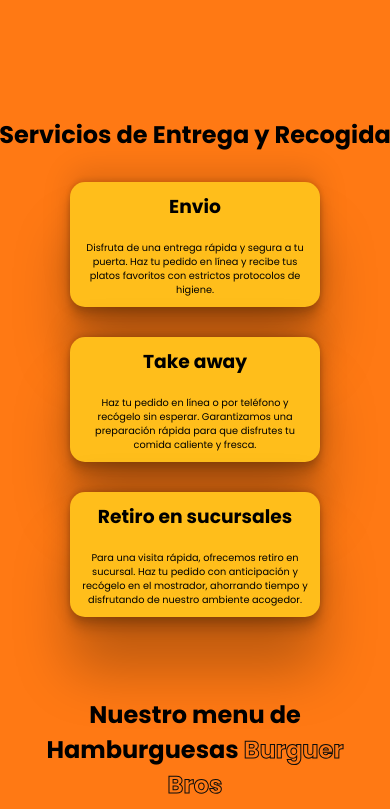
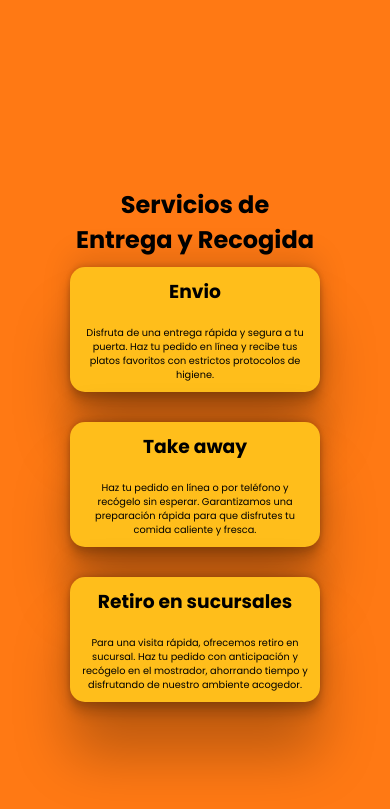
Before and after one commit to santiagosuarez32/burguer-bros-landing, a plain HTML site: page index.html in a window 390 px wide. Shown: the part 629-1438 px from the top of the page. Drawn offline with Linux system fonts and the light colour scheme.

Commit message:
ksjdnflkdnma

```diff
--- a/index.html
+++ b/index.html
@@ -78,6 +78,7 @@
             </div>
             </section>
             <section   class="for-about" id="pedidos"  >
+                <div class="pedidos-about">
                 <h1>Servicios de Entrega y Recogida</h1>
                 <div class="about-us">
                     <div class="info-card">
@@ -93,6 +94,7 @@
                         <p>Para una visita rápida, ofrecemos retiro en sucursal. Haz tu pedido con anticipación y recógelo en el mostrador, ahorrando tiempo y disfrutando de nuestro ambiente acogedor.</p>
                     </div>
                 </div>
+            </div>
             </section>
             <section class="productos-section" id="menu-burguer">
                 <div class="burguer-caja-menu">
--- a/styles.css
+++ b/styles.css
@@ -411,8 +411,8 @@ iframe {
  @media (max-width: 480px) {
     * {
         box-sizing: border-box;
-        margin: 0;
-        padding: 0;
+
+
     }
 
 
@@ -437,15 +437,7 @@ iframe {
 
     }
 
-    section {
-        max-width: 480px;
-        display: flex;
-        justify-content: center;
-        align-items: center;
-        align-content: center;
-        justify-items: center;
-        padding: 10px;
-    }
+
 
     .nav.desktop-header {
         display: none;
@@ -456,9 +448,10 @@ iframe {
         max-width: 480px;
         height: 80px;
         display: flex;
+        gap: 20px;
         justify-content: space-between;
         align-items: center;
-        padding: 10px;
+        padding: 0px 0px;
     }
 
 
@@ -468,7 +461,6 @@ iframe {
         display: flex;
         justify-content: center;
         justify-items: center;
-        align-items: center;
     }
 
 
@@ -481,6 +473,7 @@ iframe {
     padding: 10px;
     max-width: 480px;
    }
+
 
 
 
@@ -541,6 +534,7 @@ iframe {
     display: flex;
     max-width: 480px;
     max-height: 80px;
+    flex-direction: ;
 }
 .navbar input {
     width: 10px;
@@ -557,8 +551,6 @@ header .img-mobile {
     display: flex;
     justify-content: space-between;
     align-items: center;
-    padding: 0px 0px;
-    flex-direction: row;
    }
 
 
@@ -597,11 +589,16 @@ header .img-mobile {
    /* SEGUNDA PARTE  */
 
    .for-about {
-    padding: 10px;
     display: flex;
+    max-width: 400px;
+    gap: 30px;
+    flex-direction: column;
+    padding: 0px;
+}
+
+.pedidos-about {
     max-width: 480px;
-    gap: 20px;
-    flex-direction: column;
+    padding: 80px;
 }
 
 .about-us{
@@ -745,4 +742,20 @@ header .img-mobile {
 
    /* ************************** */
 
+
+   .navbar {
+    display: none;
+   }
+
+   .nav.desktop-header {
+    display: none;
+   }
+
+  .nav-mobile-header{
+    display: none;
+  }
+
+  header {
+    display: none;
+  }
  }
```
